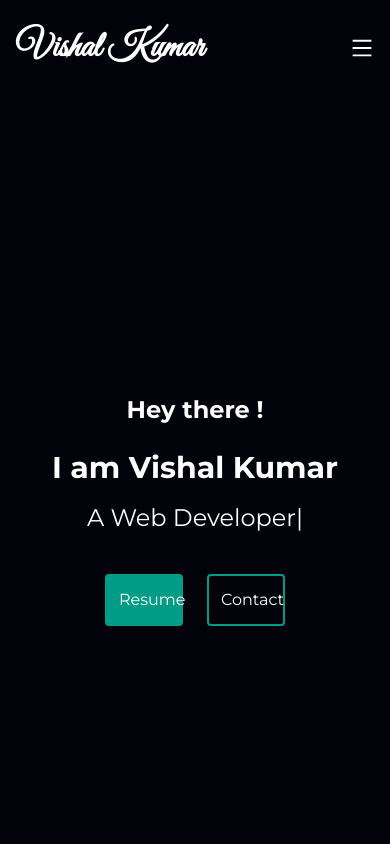
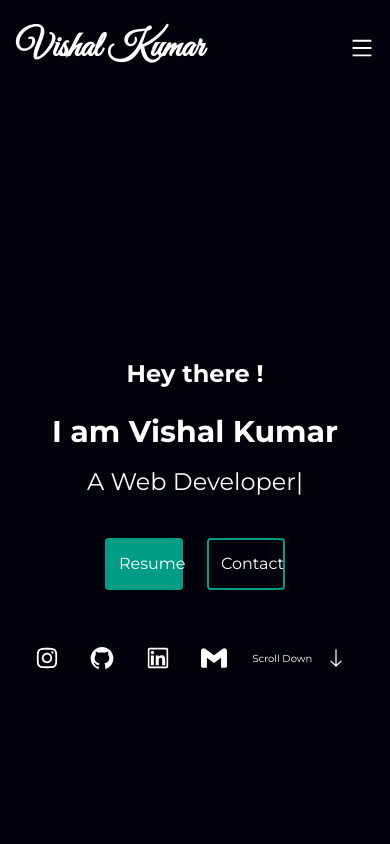
Before and after one commit to vishalk3102/PORTFOLIO-SITE, a React (Create React App) app: page / in a window 390 px wide. Shown: the top 844 px of the page. Built offline with nearby package versions, Linux system fonts and the light colour scheme.

Commit message:
social media made responsive for mobile view

```diff
--- a/src/Components/Hero.js
+++ b/src/Components/Hero.js
@@ -54,7 +54,7 @@ const Hero = () => {
               </Link>
             </div>
           </div>
-          <div className=" hidden md:flex md:absolute md:left-0 md:w-[10%]">
+          <div className=" md:flex md:absolute md:left-0 md:w-[10%]">
             <SocialIcon />
           </div>
         </div>
--- a/src/Components/SocialIcon.js
+++ b/src/Components/SocialIcon.js
@@ -11,7 +11,7 @@ import { Link } from "react-scroll";
 const SocialIcon = () => {
   return (
     <>
-      <div className="flex flex-col p-3">
+      <div className="flex md:flex-col justify-evenly p-3">
         <span className="p-2  flex justify-center items-center hover:scale-150">
           <a
             href="https://www.instagram.com/vishalk3102/"
@@ -48,7 +48,7 @@ const SocialIcon = () => {
             <SiGmail size={26} />
           </a>
         </span>
-        <span className="p-1  pt-8  mt-4 flex  flex-col justify-center items-center h-[30%] hover:cursor-pointer">
+        <span className="p-1  md:pt-8  md:mt-4 flex  md:flex-col justify-center items-center h-[30%] hover:cursor-pointer">
           <Link
             activeClass="active"
             to="about"
@@ -58,7 +58,7 @@ const SocialIcon = () => {
             duration={500}
             delay={500}
           >
-            <p className="text-white text-[10px] rotate-90 mb-8">
+            <p className="text-white text-[10px] md:rotate-90 md:mb-8">
               Scroll Down{" "}
             </p>
           </Link>
@@ -71,7 +71,7 @@ const SocialIcon = () => {
             duration={500}
             delay={500}
           >
-            <BsArrowDown size={40} />
+            <BsArrowDown size={40} className="mx-1 scale-50 md:scale-100" />
           </Link>
         </span>
       </div>
```
